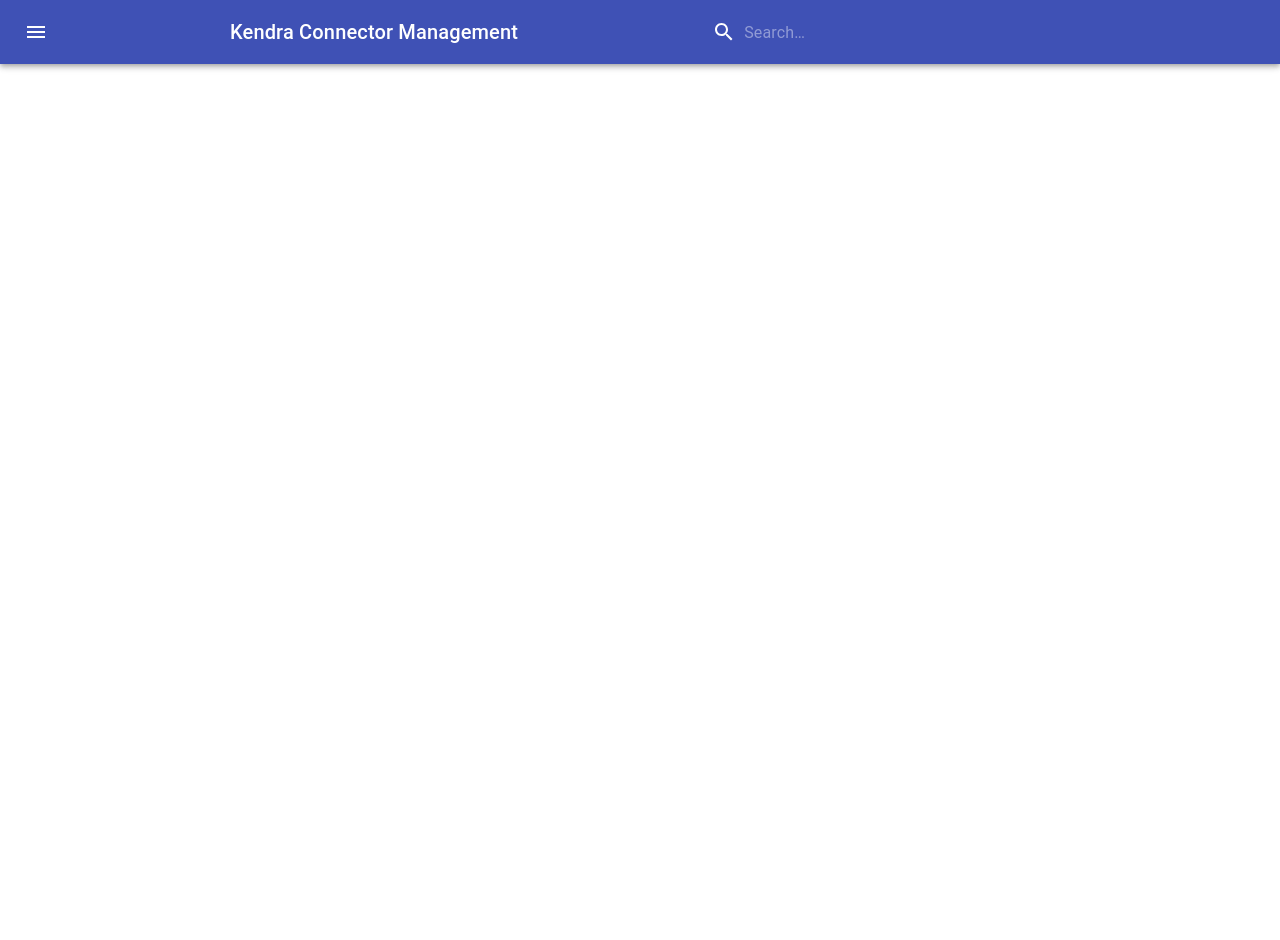
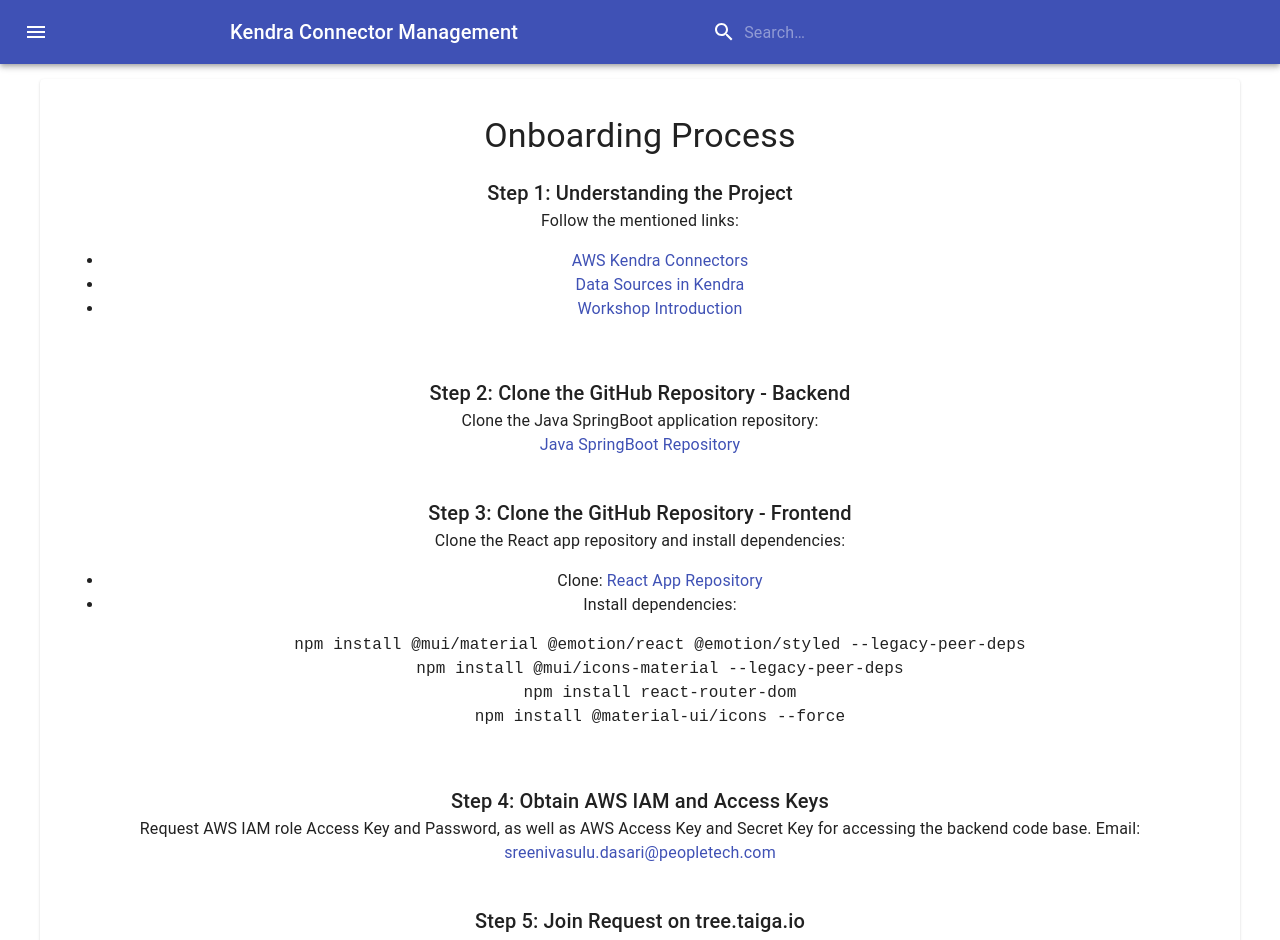
Before and after one commit to PeopleTechGroup/kendra-connector-react-app, a React (Create React App) app: page /onboardingProcess in a window 1280 px wide. Shown: the top 940 px of the page. Before the commit the page ends 800 px from the top, so only its background shows below. Built offline with nearby package versions, Linux system fonts and the light colour scheme.

Commit message:
updated the onboarding component

```diff
--- a/package.json
+++ b/package.json
@@ -5,6 +5,7 @@
   "dependencies": {
     "@emotion/react": "^11.11.1",
     "@emotion/styled": "^11.11.0",
+    "@material-ui/core": "^4.12.4",
     "@material-ui/icons": "^4.11.3",
     "@mui/icons-material": "^5.14.3",
     "@mui/material": "^5.14.5",
@@ -20,7 +21,7 @@
     "react-dom": "^18.2.0",
     "react-native": "^0.72.4",
     "react-router-dom": "^6.15.0",
-    "react-scripts": "5.0.1",
+    "react-scripts": "4.0.1",
     "typescript": "^4.9.5",
     "web-vitals": "^2.1.4"
   },
--- a/src/App.tsx
+++ b/src/App.tsx
@@ -5,7 +5,9 @@
 import KendraLandingPage from "./components/KendraLandingPage";
 import { Container } from "@material-ui/core";
 import { Route, Routes } from "react-router-dom";
-import Documentation from "./components/Documentation"
+import Documentation from "./components/Documentation";
+import Onboarding from "./components/Onboarding";
+
 
 function App() {
   return (
@@ -16,6 +18,7 @@
                 <Route path="/" element={<Home />} />
                 <Route path="/kendraHome" element={<KendraLandingPage />} />
                 <Route path='/kendraDocumentation' element={<Documentation />} />
+                <Route path='/onboardingProcess' element={<Onboarding />} />
                 <Route path='/kendraIndexes' element={<h1>AWS Kendra Indexes</h1>} />
             </Routes>
         </Container>
--- a/src/components/Navbar.tsx
+++ b/src/components/Navbar.tsx
@@ -180,6 +180,18 @@
                         </ListItemButton>
                     </Grid>
                 </ListItem>
+                 <ListItem>
+                      <Grid item data-testid="Onboarding Process">
+                          <ListItemButton
+//                           data-testid="kendraIndexes"
+                          component={Link}
+                           to="/onboardingProcess"
+                           onClick={handleClick}>
+                             {/*List item icon can placed here*/}
+                           <ListItemText primary="Onboarding" />
+                           </ListItemButton>
+                           </Grid>
+                </ListItem>
                 <ListItem>
                     <Grid item data-testid="documentation">
                         <ListItemButton
--- /dev/null
+++ b/src/components/Onboarding.jsx
@@ -0,0 +1,102 @@
+import React from "react";
+import { Card, CardContent, Grid, Typography, Link } from "@material-ui/core";
+import Footer from "./Footer"
+
+const Step = ({ title, description }) => (
+  <Grid item xs={12} style={{ padding: "20px 0" }}>
+    <Typography variant="h6" component="h6">
+      {title}
+    </Typography>
+    <Typography>{description}</Typography>
+  </Grid>
+);
+
+const Onboarding = () => {
+  return (
+    <Card style={{ padding: 20 }}>
+      <CardContent>
+        <Typography variant="h4" component="h4" gutterBottom>
+          Onboarding Process
+        </Typography>
+        <Grid container spacing={3}>
+          <Step
+            title="Step 1: Understanding the Project"
+            description={
+              <>
+                Follow the mentioned links:
+                <ul>
+                  <li>
+                    <Link href="https://aws.amazon.com/kendra/connectors/" target="_blank">
+                      AWS Kendra Connectors
+                    </Link>
+                  </li>
+                  <li>
+                    <Link href="https://docs.aws.amazon.com/kendra/latest/dg/data-sources.html" target="_blank">
+                      Data Sources in Kendra
+                    </Link>
+                  </li>
+                  <li>
+                    <Link
+                      href="https://catalog.us-east-1.prod.workshops.aws/workshops/df64824d-abbe-4b0d-8b31-8752bceabade/en-US/000-introduction"
+                      target="_blank"
+                    >
+                      Workshop Introduction
+                    </Link>
+                  </li>
+                </ul>
+              </>
+            }
+          />
+          <Step
+            title="Step 2: Clone the GitHub Repository - Backend"
+            description={
+              <>
+                Clone the Java SpringBoot application repository:
+                <br />
+                <Link href="https://github.com/orgs/PeopleTechGroup/repositories" target="_blank">
+                  Java SpringBoot Repository
+                </Link>
+              </>
+            }
+          />
+          <Step
+            title="Step 3: Clone the GitHub Repository - Frontend"
+            description={
+              <>
+                Clone the React app repository and install dependencies:
+                <ul>
+                  <li>Clone: <Link href="https://github.com/PeopleTechGroup/kendra-connector-react-app" target="_blank">React App Repository</Link></li>
+                  <li>Install dependencies:
+                    <pre>
+                      npm install @mui/material @emotion/react @emotion/styled --legacy-peer-deps<br />
+                      npm install @mui/icons-material --legacy-peer-deps<br />
+                      npm install react-router-dom<br />
+                      npm install @material-ui/icons --force
+                    </pre>
+                  </li>
+                </ul>
+              </>
+            }
+          />
+          <Step
+            title="Step 4: Obtain AWS IAM and Access Keys"
+            description={
+              <>
+                Request AWS IAM role Access Key and Password, as well as AWS Access Key and Secret Key for accessing the backend code base. Email: <Link href="mailto:sreenivasulu.dasari@peopletech.com">sreenivasulu.dasari@peopletech.com</Link>
+              </>
+            }
+          />
+          <Step
+            title="Step 5: Join Request on tree.taiga.io"
+            description="Submit a join request on tree.taiga.io"
+          />
+        </Grid>
+         <Grid item xs={12} style={{ padding: 20 }}>
+                        <Footer/>
+                    </Grid>
+      </CardContent>
+    </Card>
+  );
+};
+
+export default Onboarding;
```
Also changed, not shown: 2 other files (tests, documents, lock files or other folders).
